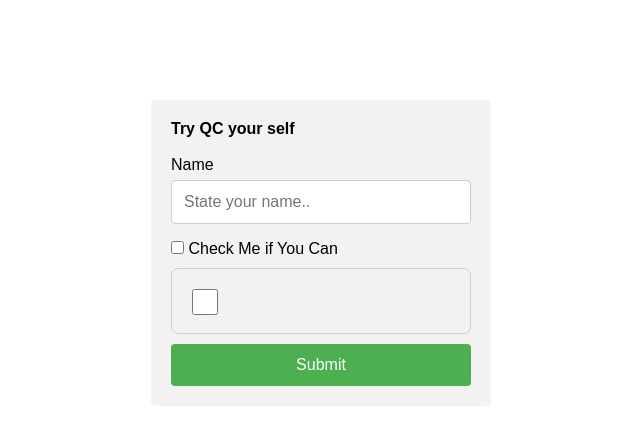
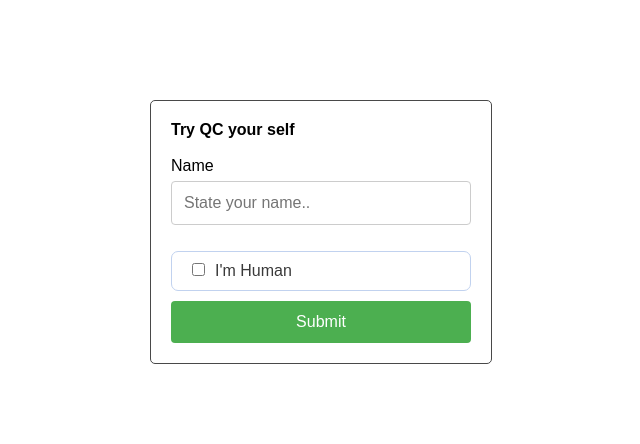
Before and after one commit to darbazali/QUAD-CAPTCHA, a website built with Parcel: page src/index.html in a window 1280 px wide. Shown: the whole page, without its empty margins (319-959 px from the left). Built offline with nearby package versions, Linux system fonts and the light colour scheme.

Commit message:
Redesgin Anchor Element

```diff
--- a/src/Product/Anchor.js
+++ b/src/Product/Anchor.js
@@ -1,59 +1,58 @@
 import { append } from "./globalFunctions";
 import { UI, buildGame, SCROLL } from "./quadCaptcha";
 
-
-
 /* 2.1 - Anchor */
 export default function Anchor() {
+  // elements of the anchor
+  const anchor = document.createElement("div");
+  const target = document.querySelector(".quad_captcha_anchor");
 
-    // elements of the anchor
-    const anchor = document.createElement('div');
-    const target = document.querySelector(".quad_captcha_anchor");
   const checkbox = document.createElement("input");
+  checkbox.setAttribute("id", "quad_captcha_checkbox");
   checkbox.type = "checkbox";
+
+  const label = document.createElement("label");
+  label.setAttribute("for", "quad_captcha_checkbox");
+  label.append("I'm Human")
+  label.style.fontSize = "16px";
+  label.style.color = "#393939";
+
 
   // anchor element style
   const anchorStyle = anchor.style;
   anchorStyle.boxSizing = "border-box";
   anchorStyle.width = "100%";
   anchorStyle.minWidth = "280px";
-    anchorStyle.height = "66px";
+  anchorStyle.height = "40px";
   anchorStyle.borderRadius = "7px";
   anchorStyle.backgroundColor = "f0f0f0";
   anchorStyle.border = "1px solid #c1d2ef";
   anchorStyle.margin = "10px auto";
-    anchorStyle.padding = "20px";
-
+  anchorStyle.padding = "10px 20px";
 
   // checkbox element style
   const checkStyle = checkbox.style;
-    checkStyle.width = "26px";
-    checkStyle.height = "26px";
-    checkStyle.backgroundColor = "#b7b7b7"
-
-
-
-//     width: 26px;
-// height: 26px;
-// border-radius: 6px;
-// background: #b7b7b7;
-// border: 1px solid rgba(114, 114, 114, 0.04);
+  // checkStyle.width = "26px";
+  // checkStyle.height = "26px";
+  checkStyle.backgroundColor = "#b7b7b7";
+  checkStyle.marginRight = "10px";
 
 
 
   append(anchor, checkbox);
+  append(anchor, label);
   append(target, anchor);
 
-
   checkbox.onmousemove = function () {
-    checkbox.style.boxShadow = "0 0 10px #7b7b7b";
-  };
-  checkbox.onmouseout = function () {
-    checkbox.style.boxShadow = "none";
+    // hover effect - mouse over
   };
 
+  checkbox.onmouseout = function () {
+    // hover effect - mouse leav
+  };
 
-  checkbox.onclick = function () {
+  checkbox.onclick = function (e) {
+    e.preventDefault();
     let wHeight = window.innerHeight;
     if (wHeight < 450) {
       alert("Please put your device in Portraite mode, and try again!");
@@ -64,10 +63,10 @@ export default function Anchor() {
       SCROLL.disable();
     }
   };
+
   return {
-    // checked: function () {
-    //   checkbox.parentNode.replaceChild(checkedBox, checkbox);
-    //   submit.setAttribute("disabled", "false");
-    // },
+    checked: function() {
+      return checkbox.checked = true;
+    }
   };
 }
--- a/src/Product/Circle.js
+++ b/src/Product/Circle.js
@@ -45,8 +45,6 @@ export class Circle {
     // border: 1px solid #fff;
     // opacity: 0.88;
     // filter: drop-shadow(0px 0px 13px rgba(255, 112, 46, 0.64));
-
-
 
     /* chage style with hover effect */
     circle.onmouseover = function () {
--- a/src/Product/UIStyle.js
+++ b/src/Product/UIStyle.js
@@ -1,6 +1,5 @@
 /*--------- Styles of the UI --------*/
 import Colors from "./Colors";
-
 
 const UIStyle = {
   // styles / general
--- a/src/index.html
+++ b/src/index.html
@@ -5,6 +5,7 @@
     <meta charset="UTF-8">
 <!--    <meta name="viewport" content="width=device-width, initial-scale=1.0">-->
     <link rel="stylesheet" href="style.css">
+
     <title>G-SHIELD | HOME</title>
 
 </head>
@@ -16,11 +17,10 @@
             <label for="fname">Name</label>
             <input type="text" id="fname" name="firstname" placeholder="State your name..">
 
-            <input type="checkbox" class="quad_captcha_checkbox">
-            <label for="check_box">Check Me if You Can</label>
+
 
             <div class="quad_captcha_anchor"></div>
-            <input type="submit" value="Submit" class="d-captcha-submit" disabled>
+            <input type="submit" value="Submit" class="d-captcha-submit" enabled>
         </form>
     </div>
 
--- a/src/style.css
+++ b/src/style.css
@@ -37,7 +37,8 @@ input[type=submit]:hover {
 
 .container {
     border-radius: 5px;
-    background-color: #f2f2f2;
+    background-color: #ffffff;
+    border: 1px solid #494949;
     padding: 20px;
     width: 300px;
     margin:  0 auto;
```
Also changed, not shown: src/Product/UIObject.js (+3 -18 lines). Lines whose indentation alone changed are shown as unchanged.
